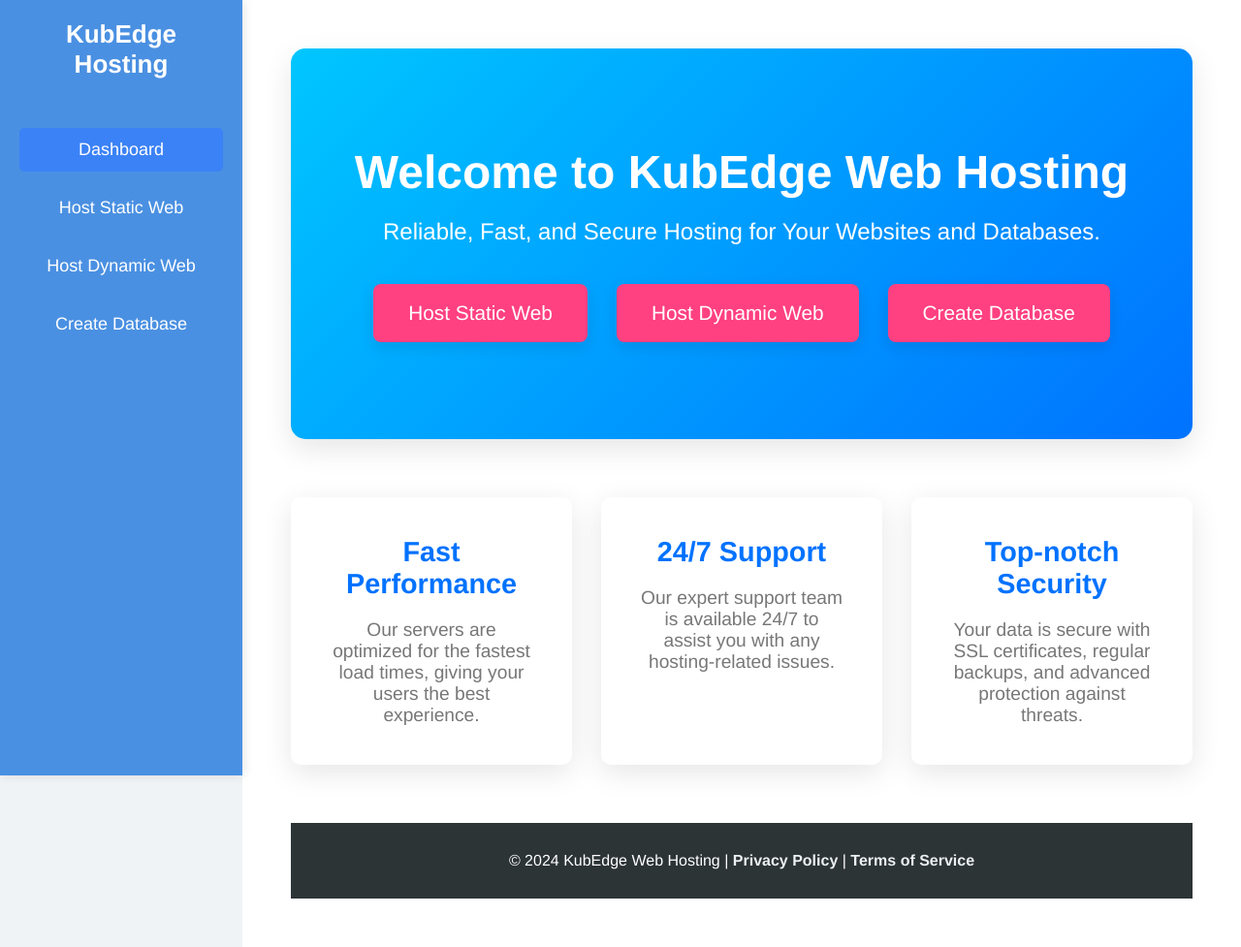
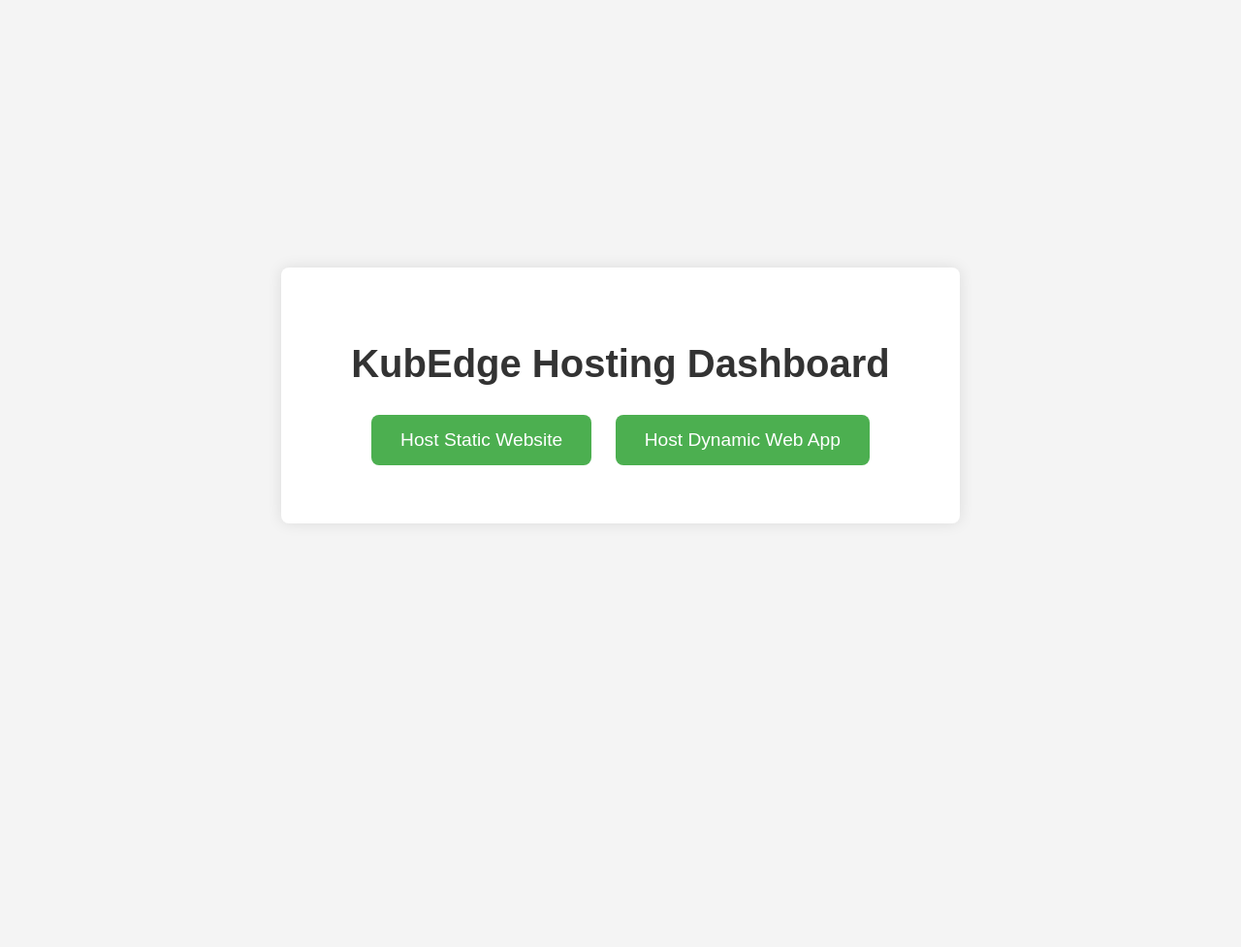
Before and after one commit to deveshrathore123/kubedge_gui, a Flask app: template templates/index.html in a window 1280 px wide. Shown: the whole page at 97% size. After the commit the page ends 480 px from the top, so only its background shows below. Run offline with Flask 3, Linux system fonts and the light colour scheme; the template is opened without the code that fills it, so the values that code supplies are empty.

Commit message:
Update index.html

```diff
--- a/templates/index.html
+++ b/templates/index.html
@@ -3,266 +3,66 @@
 <head>
     <meta charset="UTF-8">
     <meta name="viewport" content="width=device-width, initial-scale=1.0">
-    <title>KubEdge Hosting</title>
+    <title>KubEdge Web Hosting</title>
     <style>
-        /* Reset some basic styles */
-        * {
-            margin: 0;
-            padding: 0;
-            box-sizing: border-box;
+        body {
+            font-family: Arial, sans-serif;
+            background-color: #f4f4f4;
+            color: #333;
+            display: flex;
+            justify-content: center;
+            align-items: center;
+            height: 100vh;
+            flex-direction: column;
         }
 
-        body {
-            font-family: 'Helvetica Neue', Helvetica, Arial, sans-serif;
-            background-color: #f0f3f5;
-            color: #333;
-            display: flex;
-            flex-direction: column;
-            min-height: 100vh;
+        .container {
+            text-align: center;
+            background-color: white;
+            padding: 50px;
+            border-radius: 8px;
+            box-shadow: 0 0 15px rgba(0, 0, 0, 0.1);
+            width: 80%;
+            max-width: 600px;
         }
 
-        /* Global Container */
-        .container {
-            width: 100%;
-            margin: 0 auto;
-        }
-
-        /* Sidebar */
-        .sidebar {
-            width: 250px;
-            background: #4a90e2;
-            color: white;
-            padding: 20px;
-            position: fixed;
-            height: 100%;
-            display: flex;
-            flex-direction: column;
-            align-items: center;
-            box-shadow: 2px 0px 10px rgba(0, 0, 0, 0.1);
-        }
-
-        .sidebar h2 {
-            text-align: center;
-            font-size: 26px;
-            font-weight: bold;
-            margin-bottom: 50px;
-            color: white;
-        }
-
-        .sidebar a {
-            display: block;
-            color: #ffffff;
-            padding: 12px 20px;
-            text-decoration: none;
-            font-size: 18px;
-            width: 100%;
-            margin-bottom: 15px;
-            border-radius: 5px;
-            text-align: center;
-            transition: all 0.3s ease;
-        }
-
-        .sidebar a:hover, .sidebar a.active {
-            background-color: #3b82f6;
-            color: white;
-        }
-
-        /* Main Content */
-        .main-content {
-            margin-left: 250px;
-            padding: 50px;
-            flex-grow: 1;
-            overflow-x: hidden;
-            background: #fff;
-        }
-
-        .hero-section {
-            background: linear-gradient(135deg, #00c6ff, #0072ff);
-            color: white;
-            padding: 100px 0;
-            text-align: center;
-            border-radius: 15px;
-            margin-bottom: 60px;
-            box-shadow: 0px 10px 30px rgba(0, 0, 0, 0.1);
-        }
-
-        .hero-section h1 {
-            font-size: 3em;
+        h1 {
+            font-size: 2.5em;
             margin-bottom: 20px;
         }
 
-        .hero-section p {
-            font-size: 1.5em;
-            margin-bottom: 40px;
-        }
-
-        /* Button Styling */
-        .button-container {
-            display: flex;
-            justify-content: center;
-            gap: 30px;
-            flex-wrap: wrap;
-            margin-top: 20px;
+        p {
+            font-size: 1.2em;
+            color: red;
         }
 
         .button {
-            display: inline-block;
-            padding: 18px 36px;
-            text-align: center;
-            background-color: #ff4081;
+            padding: 15px 30px;
+            background-color: #4CAF50;
             color: white;
-            font-size: 1.3em;
-            text-decoration: none;
+            font-size: 1.2em;
+            border: none;
             border-radius: 8px;
-            transition: all 0.3s ease;
-            box-shadow: 0 5px 15px rgba(0, 0, 0, 0.1);
+            margin: 10px;
+            cursor: pointer;
+            transition: background-color 0.3s;
         }
 
         .button:hover {
-            background-color: #f50057;
-            transform: scale(1.05);
-        }
-
-        .button:active {
-            background-color: #c51162;
-            transform: scale(0.98);
-        }
-
-        /* Features Section */
-        .features-section {
-            display: flex;
-            justify-content: space-around;
-            gap: 30px;
-            margin-top: 60px;
-        }
-
-        .feature-card {
-            background-color: white;
-            padding: 40px;
-            border-radius: 10px;
-            box-shadow: 0 8px 30px rgba(0, 0, 0, 0.1);
-            text-align: center;
-            width: 300px;
-            transition: all 0.3s ease;
-        }
-
-        .feature-card:hover {
-            transform: translateY(-10px);
-            box-shadow: 0 15px 40px rgba(0, 0, 0, 0.15);
-        }
-
-        .feature-card h3 {
-            font-size: 1.8em;
-            margin-bottom: 20px;
-            color: #0072ff;
-        }
-
-        .feature-card p {
-            font-size: 1.2em;
-            color: #777;
-        }
-
-        /* Footer */
-        .footer {
-            background-color: #2d3436;
-            color: white;
-            text-align: center;
-            padding: 30px;
-            margin-top: 60px;
-        }
-
-        .footer a {
-            color: #ecf0f1;
-            text-decoration: none;
-            font-weight: bold;
-            transition: color 0.3s ease;
-        }
-
-        .footer a:hover {
-            color: #ff4081;
-        }
-
-        /* Responsive Design */
-        @media (max-width: 768px) {
-            .sidebar {
-                width: 200px;
-                padding: 15px;
-            }
-
-            .main-content {
-                margin-left: 200px;
-                padding: 20px;
-            }
-
-            .hero-section {
-                padding: 50px 0;
-            }
-
-            .button-container {
-                flex-direction: column;
-                align-items: center;
-            }
-
-            .button {
-                width: 80%;
-                margin-bottom: 20px;
-            }
-
-            .features-section {
-                flex-direction: column;
-                align-items: center;
-            }
-
-            .feature-card {
-                width: 80%;
-                margin-bottom: 30px;
-            }
+            background-color: #45a049;
         }
     </style>
 </head>
 <body>
-    <!-- Sidebar -->
-    <div class="sidebar">
-        <h2>KubEdge Hosting</h2>
-        <a href="/" class="active">Dashboard</a>
-        <a href="/host-static">Host Static Web</a>
-        <a href="/host-dynamic">Host Dynamic Web</a>
-        <a href="/create-database">Create Database</a>
-    </div>
 
-    <!-- Main Content -->
-    <div class="main-content">
-        <!-- Hero Section -->
-        <div class="hero-section">
-            <h1>Welcome to KubEdge Web Hosting</h1>
-            <p>Reliable, Fast, and Secure Hosting for Your Websites and Databases.</p>
-            <div class="button-container">
-                <a href="/host-static" class="button">Host Static Web</a>
-                <a href="/host-dynamic" class="button">Host Dynamic Web</a>
-                <a href="/create-database" class="button">Create Database</a>
-            </div>
-        </div>
+<div class="container">
+    <h1>KubEdge Hosting Dashboard</h1>
+    {% if error %}
+        <p>{{ error }}</p>
+    {% endif %}
+    <button class="button" onclick="window.location.href='/deploy_static'">Host Static Website</button>
+    <button class="button" onclick="window.location.href='/deploy_dynamic'">Host Dynamic Web App</button>
+</div>
 
-        <!-- Features Section -->
-        <div class="features-section">
-            <div class="feature-card">
-                <h3>Fast Performance</h3>
-                <p>Our servers are optimized for the fastest load times, giving your users the best experience.</p>
-            </div>
-            <div class="feature-card">
-                <h3>24/7 Support</h3>
-                <p>Our expert support team is available 24/7 to assist you with any hosting-related issues.</p>
-            </div>
-            <div class="feature-card">
-                <h3>Top-notch Security</h3>
-                <p>Your data is secure with SSL certificates, regular backups, and advanced protection against threats.</p>
-            </div>
-        </div>
-
-        <!-- Footer -->
-        <div class="footer">
-            <p>&copy; 2024 KubEdge Web Hosting | <a href="#">Privacy Policy</a> | <a href="#">Terms of Service</a></p>
-        </div>
-    </div>
 </body>
 </html>
```
